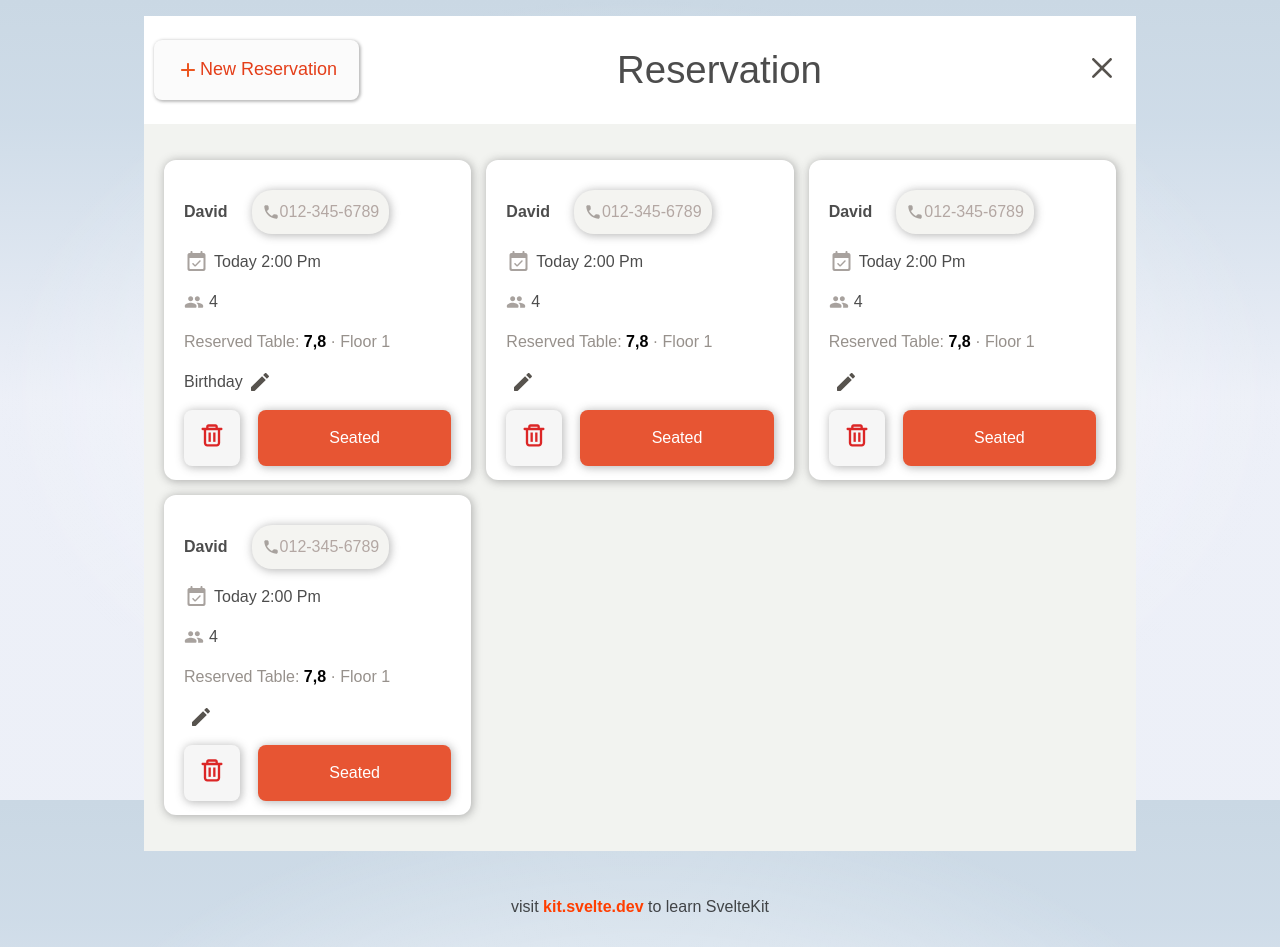
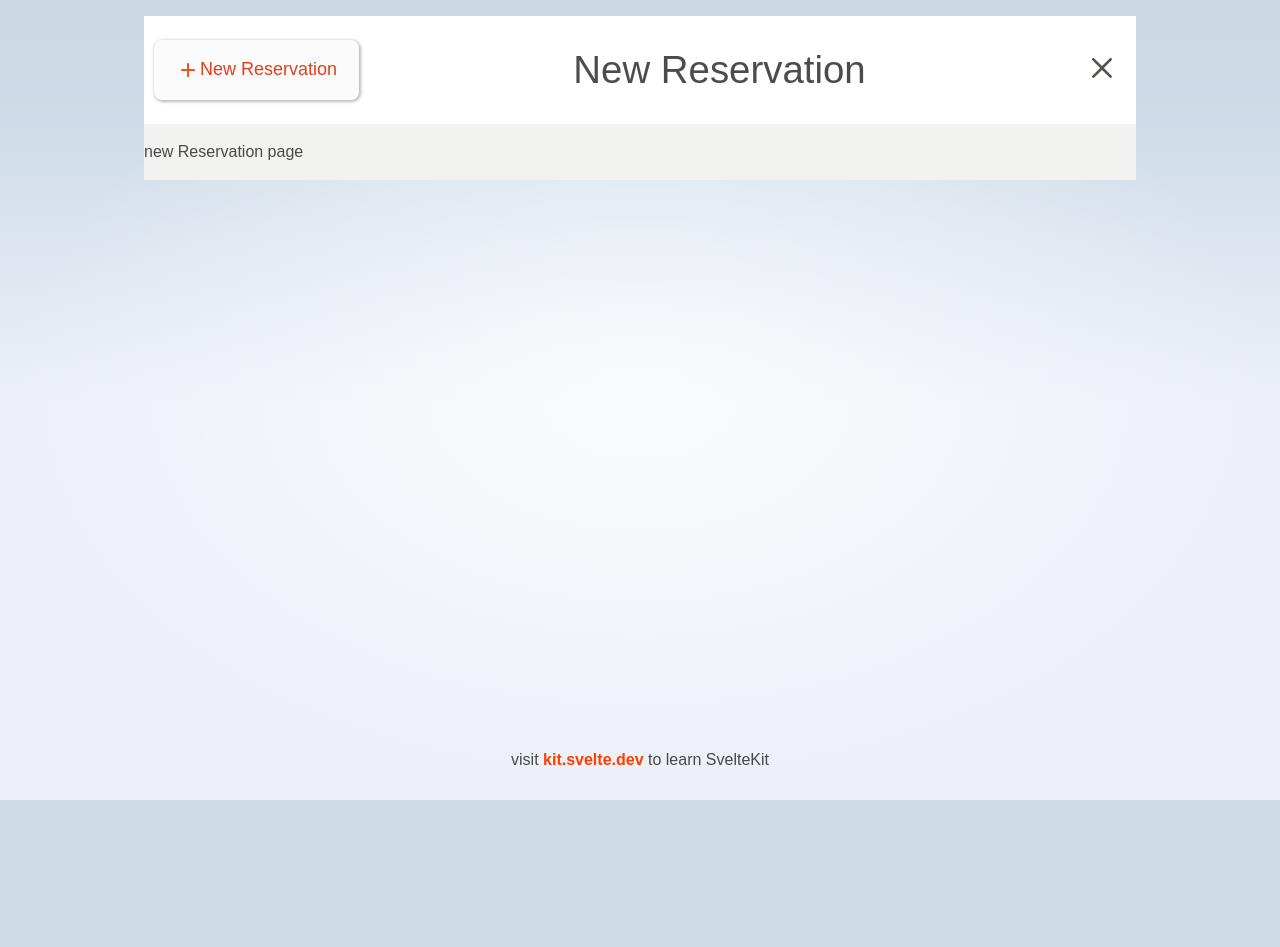
Before and after one commit to SeungGukYoo/yunaencos-project, a SvelteKit app: page / in a window 1280 px wide. Both pictures are taken after a click on the button "New Reservation". After the commit the page ends 800 px from the top, so only its background shows below. Built offline with nearby package versions, Linux system fonts and the light colour scheme.

Commit message:
feat: 버튼 클릭시 state 변경 기능 추가

```diff
--- a/src/routes/Title.svelte
+++ b/src/routes/Title.svelte
@@ -1,14 +1,24 @@
-<script>
-	import { page } from '$app/stores';
-	import github from '$lib/images/github.svg';
+<script lang="ts">
 	import addIcon from '$lib/images/icons/add.svg';
 	import cancelIcon from '$lib/images/icons/close.svg';
-	import logo from '$lib/images/svelte-logo.svg';
+	import { handleMode } from '../store';
+
+	function addNewReservation() {
+		handleMode.update((prev) => !prev);
+	}
 </script>
 
 <section class="titleContainer">
-	<button class="addBtn"> <img src={addIcon} alt="add-Icon" /> New Reservation</button>
-	<div class="title"><h1>Reservation</h1></div>
+	<button class="addBtn" on:click={addNewReservation}>
+		<img src={addIcon} alt="add-Icon" /> New Reservation</button
+	>
+	<div class="title">
+		{#if $handleMode}
+			<h1>New Reservation</h1>
+		{:else}
+			<h1>Reservation</h1>
+		{/if}
+	</div>
 	<button class="cancelBtn"><img src={cancelIcon} alt="" /></button>
 </section>
 
```
